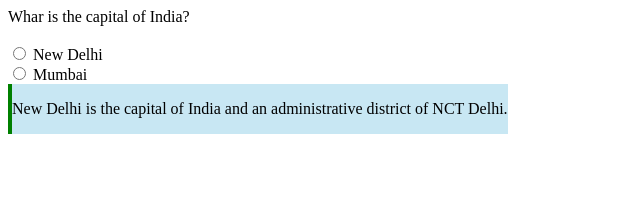
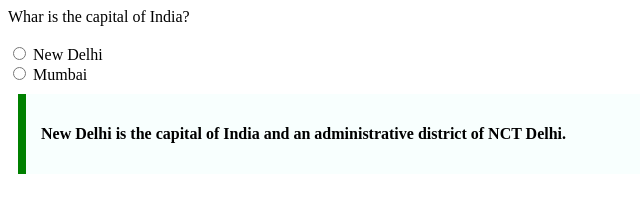
Before and after one commit to acciojob/trivia-Mohini5395, a website: page main.html in a window 1280 px wide. Shown: the whole page, without its empty margins (0-640 px from the left). Drawn offline with Linux system fonts and the light colour scheme.

Commit message:
Update main.html

```diff
--- a/main.html
+++ b/main.html
@@ -5,6 +5,7 @@
     <meta http-equiv="X-UA-Compatible" content="IE=edge">
     <meta name="viewport" content="width=device-width, initial-scale=1.0">
     <title>Document</title>
+    <link rel="stylesheet" href="style.css">
 </head>
 <body>
     <label for="question">Whar is the capital of India?</label>
@@ -14,7 +15,11 @@
 
        <div> <input type="radio" name="question"required>
         <label for="question">Mumbai</label></div>
-<div style="background-color: rgb(200, 231, 243); border-left-style: solid; border-left-color: green; border-left-width: 4px; display: inline-block;">
+<!-- <div style="background-color: rgb(200, 231, 243); border-left-style: solid; border-left-color: green; border-left-width: 4px; display: inline-block;">
+    <p>New Delhi is the capital of India and an administrative district of NCT Delhi.</p>
+</div> -->
+<div style="max-width: 600px; margin: 10px; padding: 15px; border-left: 8px solid green;background-color: #f8fffe; font-weight: bold;
+">
     <p>New Delhi is the capital of India and an administrative district of NCT Delhi.</p>
 </div>
 </body>
```
